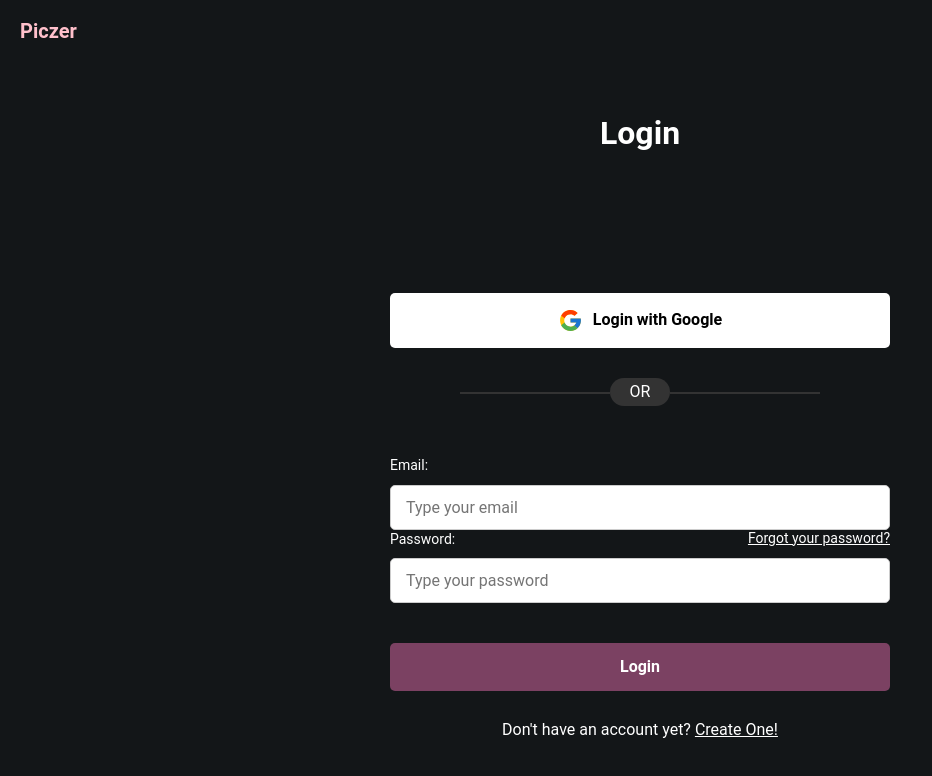
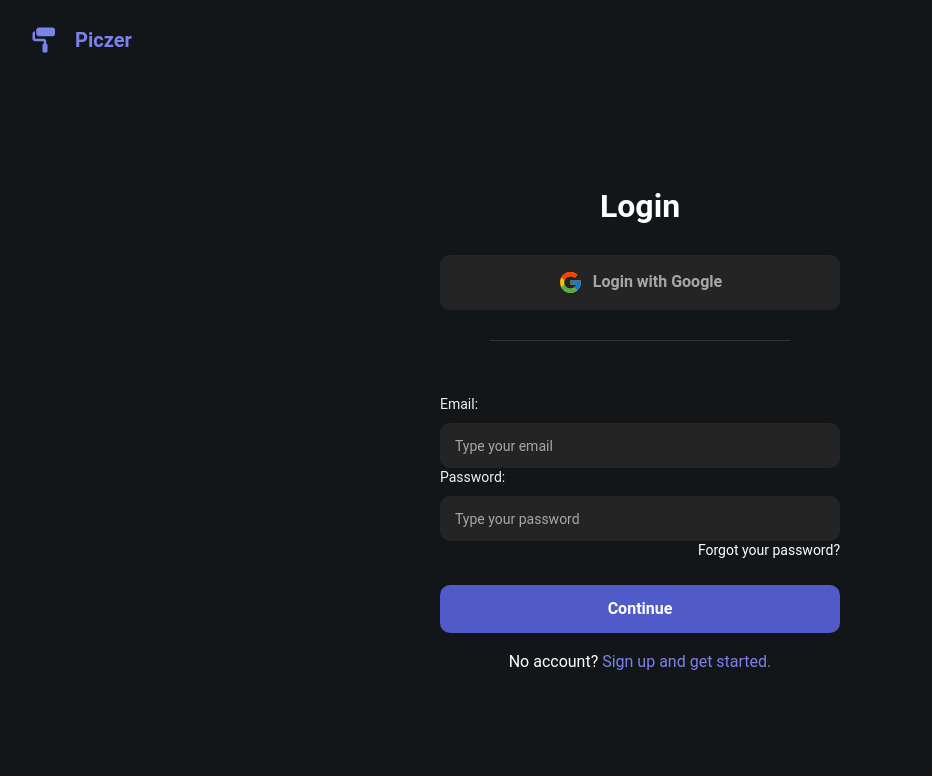
Before and after one commit to Zuhayr-Hasan/Image-Gallery, a React (Create React App) app: page / in a window 1280 px wide. Shown: the top 776 px of the page, without its empty margins (0-932 px from the left). Built offline with nearby package versions, Linux system fonts and the light colour scheme.

Commit message:
initial commit

```diff
--- a/package.json
+++ b/package.json
@@ -6,13 +6,16 @@
     "@testing-library/jest-dom": "^5.16.5",
     "@testing-library/react": "^13.4.0",
     "@testing-library/user-event": "^13.5.0",
+    "firebase": "^10.1.0",
     "react": "^18.2.0",
     "react-dom": "^18.2.0",
     "react-helmet": "^6.1.0",
     "react-icons": "^4.10.1",
-    "react-router-dom": "^6.14.1",
+    "react-router": "^6.15.0",
+    "react-router-dom": "^6.15.0",
     "react-scripts": "5.0.1",
     "redux-persist": "^6.0.0",
+    "sass": "^1.64.2",
     "styled-components": "^6.0.4",
     "web-vitals": "^2.1.4"
   },
--- a/src/Main.scss
+++ b/src/Main.scss
@@ -20,6 +20,29 @@ body {
   margin-top: 15px;
 }
 
+::placeholder {
+  // color: rgb(135, 135, 135);
+  color: rgba(255, 255, 255, 0.6);
+  font-size: 14px;
+}
+
+.color-purple {
+  color: #7B83EB;
+  text-decoration: none;
+}
+
+.color-purple:hover {
+  text-decoration: underline;
+}
+
+.text-decoration {
+  text-decoration: none;
+}
+
+.vertical-center {
+  display: flex;
+  align-items: center;
+}
 // :focus {
 //   outline: 2px solid orange;
 // }
@@ -70,7 +93,12 @@ img {
 // Extra Stuff
 
 .auth-msg {
-  color:#e5e758;
+  color: #f6aac9;
+  display: flex;
+  align-items: center;
+  background: #4c2f36;
+  padding: 10px 50px;
+  border-radius: 5px;
 }
 
 .form-separator {
@@ -80,8 +108,8 @@ img {
   p {
     display: inline-block;
     background: #333;
-    padding: 5px 20px;
-    border-radius: 100vh;
+    // padding: 5px 20px;
+    // border-radius: 100vh;
     position: relative;
     text-transform: uppercase;
 
@@ -90,7 +118,7 @@ img {
       position: absolute;
       content: "";
       width: 150px;
-      height: 2px;
+      height: 1px;
       background: #333;
       color: white;
       top: 50%;
@@ -102,7 +130,7 @@ img {
       position: absolute;
       content: "";
       width: 150px;
-      height: 2px;
+      height: 1px;
       background: #333;
       color: white;
       top: 50%;
@@ -129,6 +157,10 @@ label {
   }
 }
 
+.reset-less-imp-margin {
+  margin-top: 10px;
+}
+
 .less-important {
   color: rgba(255,255,255, 0.6);
 }
@@ -138,11 +170,13 @@ label {
 }
 
 .authPageLogo {
-  text-align:  left;
+  text-align: left;
   color: pink;
   font-size: 20px;
-  margin-top: 20px;
+  // padding-top: 20px;
   margin-left: 20px;
+  // border: 2px solid red;
+  padding: 10px;
 
   @media screen and (max-width: 650px) {
      text-align: center;
@@ -160,3 +194,10 @@ label {
 // .success {
 
 // }
+
+// Authentication - Login
+
+
+// Authentication - Signup
+
+// Authentication - Reset
--- a/src/Normalize.scss
+++ b/src/Normalize.scss
@@ -39,7 +39,7 @@ main {
 
 h1 {
   font-size: 2em;
-  margin: 0.67em 0;
+  // margin: 0.67em 0;
 }
 
 /* Grouping content
--- a/src/authentication/login.jsx
+++ b/src/authentication/login.jsx
@@ -1,9 +1,19 @@
 import * as React from 'react'
+import { useState } from 'react';
 import { Link } from 'react-router-dom'
 import { useNavigate } from 'react-router-dom'
+import { auth, googleProvider } from "../utils/firebase";
+import {
+  signInWithEmailAndPassword,
+  signInWithPopup,
+} from "firebase/auth";
+import handleAuthErrors from '../utils/handleAuthError';
+import { BiSolidError, BiSolidPaintRoll } from 'react-icons/bi';
 
 import { FcGoogle } from 'react-icons/fc'
 import styled from 'styled-components'
+import { BsGoogle } from 'react-icons/bs';
+// import { icons } from 're  act-icons';
 
 const Button = styled.button`
   width: 100%;
@@ -11,7 +21,7 @@ const Button = styled.button`
   background: ${(props) => props.bg || '#fff'};
   color: ${(props) => props.color || '#000'};
   border: 0;
-  border-radius: 5px;
+  border-radius: 10px;
   cursor: pointer;
   transition: background 200ms ease-in-out;
   font-weight: bold;
@@ -53,33 +63,68 @@ const Container = styled.div`
 `
 
 const Form = styled.form`
-  width: 500px;
+  width: 400px;
   input {
     diplay: block;
+    background: #242424;
+    color: #f0f0f0;
     marign-bottom: 20px;
-    padding: 10px 15px;
+    padding: 15px 15px;
     width: 100%;
+    border-radius: 10px;
     height: 45px;
-    border-radius: 5px;
-    border: 1px solid #ccc;
+    border: 0;
     font-size: 16px;
+    outline: none;
+
+    &:hover {
+      background: #2b2b2b;
+    }
+    &:focus {
+      border: 2px solid #464EB8;
+    }
   }
 `
 
 const Login = () => {
-  const navigate = useNavigate()
+  const [email, setEmail] = useState("");
+  const [password, setPassword] = useState("");
+  const [error, setError] = useState(null);
+  const navigate = useNavigate();
 
-  const handleLogin = () => {
-    navigate('/home')
-  }
+  const signIn = async (e) => {
+    e.preventDefault();
+
+    try {
+      await signInWithEmailAndPassword(auth, email, password);
+      navigate('/home');
+    } catch (errorDescription) {
+      let errorMsg = handleAuthErrors(errorDescription);
+      console.log(errorMsg);
+      console.log(email, password);
+      setError(errorMsg);
+    }
+  };
+
+  const signInWithGoogle = async () => {
+    try {
+      await signInWithPopup(auth, googleProvider);
+      navigate('/home');
+    } catch (err) {
+      console.error(err);
+    }
+  };
 
   return (
-    <div>
-      <h1 className='authPageLogo'>Piczer</h1>
-      <Container>
-        <h1>Login</h1>
+    <div style={{ height: '100vh' }}>
+      <h1 className='authPageLogo vertical-center' style={{color: '#7B83EB', height: '10%' }}>
+        <BiSolidPaintRoll style={{marginRight: '15px', width: '30px', height: '30px'}}/>
+        Piczer
+      </h1>
+      <Container style={{height: '90%'}}>
+        <h1 style={{marginTop: '60px'}}>Login</h1>
         <div className='form-separator-large'></div>
-        <Button style={{ width: '500px' }}>
+        <Button bg={'#242424'} hv={'#2b2b2b'} color={'rgba(255, 255, 255, 0.6)'} style={{ width: '400px', marginTop: '-90px', padding: '15px 10px' }} onClick={signInWithGoogle}>
           <FcGoogle
             style={{
               verticalAlign: 'middle',
@@ -89,44 +134,48 @@ const Login = () => {
           />
           Login with Google
         </Button>
+        { error && <p className='auth-msg' style={{marginTop: '25px', borderRadius: '5px'}}><BiSolidError style={{color: "#ff3769", width: '25px', height: '25px', marginRight: 15}}/> {error}</p> }
+
         <div className='form-separator'>
-          <p>Or</p>
+          <p></p>
         </div>
 
-        <Form>
-          <label>
+        <Form onSubmit={signIn}>
+          <label style={{color: '#f0f0f0'}}>
             Email:
             <input
               name='email'
               type='email'
               placeholder='Type your email'
-              required
+              onChange={(e) => setEmail(e.target.value)}
             />
           </label>
-          <label>
+          <label style={{ marginTop: 30, color: '#f0f0f0'}}>
             Password:
-            <p style={{ float: 'right' }}>
-              <Link to='/reset'>Forgot your password?</Link>
-            </p>
+
             <input
               name='password'
               type='password'
               placeholder='Type your password'
-              required
+              onChange={(e) => setPassword(e.target.value)}
             />
+
           </label>
+          <p style={{ float: 'right' }}>
+              <Link style={{textDecoration: 'none', fontSize: '14px'}} to='/reset'>Forgot your password?</Link>
+          </p>
           <Button
             color='white'
-            bg='#7B4162'
-            hv='#552340'
-            style={{ marginTop: '40px' }}
-            onClick={handleLogin}
+            bg="#505AC9"
+            hv='#464EB8'
+            style={{ marginTop: '25px' }}
+
           >
-            Login
+            Continue
           </Button>
           <div className='form-separator'></div>
-          <p className='center'>
-            Don't have an account yet? <Link to='/signup'>Create One!</Link>
+          <p className='center' style={{marginTop: '-10px'}}>
+          No account? <Link className="color-purple" to='/signup'>Sign up and get started.</Link>
           </p>
         </Form>
       </Container>
--- a/src/authentication/reset.jsx
+++ b/src/authentication/reset.jsx
@@ -1,5 +1,14 @@
-import React from 'react'
+import React, { useState } from 'react'
+import { useNavigate } from 'react-router-dom'
 import styled from 'styled-components'
+import { BiSolidPaintRoll } from 'react-icons/bi';
+import { auth } from "../utils/firebase";
+import { sendPasswordResetEmail } from "firebase/auth";
+import { BsCheck2Circle } from 'react-icons/bs';
+import handleResetError from '../utils/handleResetError'
+import { BiSolidError} from 'react-icons/bi';
+// import { BiSolidCheckCircle } from 'react-icons/bi';
+// import { BsCheckCircleFill } from 'react-icons/bs';
 
 const Button = styled.button`
   width: 100%;
@@ -7,7 +16,7 @@ const Button = styled.button`
   background: ${(props) => props.bg || '#fff'};
   color: ${(props) => props.color || '#000'};
   border: 0;
-  border-radius: 5px;
+  border-radius: 10px;
   cursor: pointer;
   transition: background 200ms ease-in-out;
   font-weight: bold;
@@ -39,7 +48,7 @@ const Container = styled.div`
     }
 
     p {
-      margin-bottom: 20px;
+      margin-bottom: -10px;
 
       a {
         color: #aaa;
@@ -49,44 +58,105 @@ const Container = styled.div`
 `
 
 const Form = styled.form`
+  width: 400px;
   input {
     diplay: block;
+    background: #242424;
+    color: #f0f0f0;
     marign-bottom: 20px;
-    padding: 10px 15px;
+    padding: 15px 15px;
     width: 100%;
-    border-radius: 5px;
-    border: 1px solid #ccc;
+    border-radius: 10px;
+    height: 45px;
+    border: 0;
+    font-size: 16px;
+    outline: none;
+
+    &:hover {
+      background: #2b2b2b;
+    }
+    &:focus {
+      border: 2px solid #464EB8;
+    }
   }
 `
 
+const SuccessMessage = styled.p`
+  background: #2d492d;
+  color: #a9f5a9;
+  font-size: 16px;
+  text-align: center;
+  width: 435px;
+  border-radius: 5px;
+  padding: 10px 15px;
+`
+
 function Reset() {
+  const [emailVarification, setEmailVarification] = useState("");
+  const [resetVarification, setresetVarification] = useState(false);
+  const [error, setError] = useState(null);
+  const navigate = useNavigate();
+
+  const handleEmailVarification  = async (e) => {
+    e.preventDefault();
+
+    sendPasswordResetEmail(auth, emailVarification)
+    .then(() => {
+      console.log("email sent")
+      setresetVarification(true)
+      setTimeout(() => {
+        navigate('/')
+      }, 5000)
+    })
+    .catch((error) => {
+      const errorCode = error.code;
+      const errorMessage = error.message;
+      console.log('reset error: ', errorCode, errorMessage);
+      const errorMsg = handleResetError(error);
+      setError(errorMsg);
+    });
+  }
+
   return (
-    <div>
-      <h1 className='authPageLogo'>Piczer</h1>
-      <Container>
+    <div style={{ height: '100vh' }}>
+      {/* <h1 className='authPageLogo'>Piczer</h1> */}
+      <h1 className='authPageLogo vertical-center' style={{color: '#7B83EB', height: '10%' }}>
+        <BiSolidPaintRoll style={{marginRight: '15px', width: '30px', height: '30px'}}/>
+        Piczer
+      </h1>
+      <Container style={{height: '90%'}}>
         <div>
+          { error && <p className='auth-msg' style={{marginBottom: '15px', borderRadius: '5px'}}><BiSolidError style={{color: "#ff3769", width: '25px', height: '25px', marginRight: 15}}/> {error}</p> }
+          {resetVarification &&
+          <SuccessMessage className='vertical-center' style={{marginBottom: '15px'}}>
+            <BsCheck2Circle style={{width: '25px', height: '25px', marginRight: '15px'}} />
+            An email with a password reset link has been sent.
+          </SuccessMessage>}
           <h1>Forgot your password?</h1>
-          <p className='less-important'>
+          <p className='less-important reset-less-imp-margin'>
             Please type your email below to receive a link to reset your
             password.
           </p>
           <div className='form-separator'></div>
-          <Form>
+          <Form onSubmit={handleEmailVarification}>
             <input
               name='email'
               type='email'
-              placeholder='Type your email'
+              placeholder='example@gmail.com'
               required
+              onChange={(e) => setEmailVarification(e.target.value)}
             />
             <Button
               color='white'
-              bg='#7B4162'
-              hv='#552340'
-              style={{ marginTop: '30px' }}
+              bg="#505AC9"
+              hv='#464EB8'
+              style={{ marginTop: '25px' }}
             >
-              Send Password Reset Email
+              Reset Password
             </Button>
+
           </Form>
+
         </div>
       </Container>
     </div>
--- a/src/authentication/signup.jsx
+++ b/src/authentication/signup.jsx
@@ -1,6 +1,7 @@
 import React from 'react'
 import styled from 'styled-components'
 import { FcGoogle } from 'react-icons/fc'
+import { BiSolidPaintRoll } from 'react-icons/bi';
 
 import { Link } from 'react-router-dom'
 
@@ -10,7 +11,7 @@ const Button = styled.button`
   background: ${(props) => props.bg || '#fff'};
   color: ${(props) => props.color || '#000'};
   border: 0;
-  border-radius: 5px;
+  border-radius: 10px;
   cursor: pointer;
   transition: background 200ms ease-in-out;
   font-weight: bold;
@@ -52,25 +53,37 @@ const Container = styled.div`
 `
 
 const Form = styled.form`
-  width: 500px;
+  width: 400px;
   input {
     diplay: block;
+    background: #242424;
+    color: #f0f0f0;
     marign-bottom: 20px;
-    padding: 10px 15px;
+    padding: 15px 15px;
     width: 100%;
-    border-radius: 5px;
-    border: 1px solid #ccc;
+    border-radius: 10px;
+    height: 45px;
+    border: none;
+    font-size: 16px;
+    outline: none;
+
+    &:hover {
+      background: #2b2b2b;
+    }
   }
 `
 
 function Signup() {
   return (
-    <div>
-      <h1 className='authPageLogo'>Piczer</h1>
-      <Container>
-        <h1>Signup</h1>
+    <div style={{ height: '100vh' }}>
+       <h1 className='authPageLogo vertical-center' style={{color: '#7B83EB', height: '10%' }}>
+        <BiSolidPaintRoll style={{marginRight: '15px', width: '30px', height: '30px'}}/>
+        Piczer
+      </h1>
+      <Container style={{height: '90%'}}>
+        <h1 style={{marginTop: '60px'}}>Signup</h1>
         <div className='form-separator-large'></div>
-        <Button style={{ width: '500px' }}>
+        <Button bg={'#242424'} hv={'#2b2b2b'} color={'rgba(255, 255, 255, 0.6)'} style={{ width: '400px', marginTop: '-90px', padding: '15px 10px' }}>
           <FcGoogle
             style={{
               verticalAlign: 'middle',
@@ -81,11 +94,11 @@ function Signup() {
           Login with Google
         </Button>
         <div className='form-separator'>
-          <p>Or</p>
+          <p></p>
         </div>
 
         <Form>
-          <label>
+          <label style={{color: '#f0f0f0'}}>
             Email:
             <input
               name='email'
@@ -94,9 +107,9 @@ function Signup() {
               required
             />
           </label>
-          <label>
+          <label style={{ marginTop: 30, color: '#f0f0f0'}}>
             Password:
-            <p style={{ float: 'right' }}>Forgot your password?</p>
+
             <input
               name='password'
               type='password'
@@ -106,17 +119,17 @@ function Signup() {
           </label>
           <Button
             color='white'
-            bg='#7B4162'
-            hv='#552340'
-            style={{ marginTop: '40px' }}
+            bg="#505AC9"
+            hv='#464EB8'
+            style={{ marginTop: '25px' }}
           >
-            Signup
+            Continue
           </Button>
           <div className='form-separator'></div>
-          <p className='center'>
-            Already have an account?{' '}
+          <p className='center' style={{marginTop: '-10px'}}>
+            Member already?{' '}
             <a>
-              <Link to="/">Login!</Link>
+              <Link className="color-purple" to="/">Click to login.</Link>
             </a>
           </p>
         </Form>
--- /dev/null
+++ b/src/utils/firebase.jsx
@@ -0,0 +1,21 @@
+import { initializeApp } from 'firebase/app'
+import { getAuth, GoogleAuthProvider } from 'firebase/auth'
+import { getFirestore } from 'firebase/firestore'
+import { getStorage } from 'firebase/storage'
+
+const firebaseConfig = {
+  apiKey: 'AIzaSyDEQ5siZmOUY-lI-N04yprxYHwwfqgnSS8',
+  authDomain: 'image-gallery-394400.firebaseapp.com',
+  projectId: 'image-gallery-394400',
+  storageBucket: 'image-gallery-394400.appspot.com',
+  messagingSenderId: '703934404327',
+  appId: '1:703934404327:web:02c506f863344cf51df442',
+  measurementId: 'G-RWTX3YQ4WG',
+}
+
+const app = initializeApp(firebaseConfig)
+export const auth = getAuth(app)
+export const googleProvider = new GoogleAuthProvider()
+
+export const db = getFirestore(app);
+export const storage = getStorage(app);
--- /dev/null
+++ b/src/utils/handleAuthError.jsx
@@ -0,0 +1,20 @@
+const handleAuthErrors = (err, authType) => {
+    switch (err.code){
+      case "auth/email-already-in-use":
+        return "Email is already taken";
+      case "auth/invalid-email":
+        return "Provided email address is not valid"
+      case "auth/weak-password":
+        return "Password should be at least 6 characters long"
+      case "auth/user-disabled":
+        return "This account has been disbaled.";
+      case "auth/operation-not-allowed":
+        return "Sorry, not accepting any more signups using this method"
+      case "auth/popup-closed-by-user":
+        return `Popup closed before finalizing the ${authType} process.`;
+     default:
+        return "Invalid email or password. Please try again"
+    }
+ }
+
+ export default handleAuthErrors;
--- /dev/null
+++ b/src/utils/handleResetError.jsx
@@ -0,0 +1,14 @@
+const handleResetErrors = (err) => {
+    switch (err.code){
+      case "auth/invalid-email":
+        return "Provided email address is not valid."
+      case "auth/user-disabled":
+        return "This account has been disbaled.";
+      case "auth/operation-not-allowed":
+        return "Sorry, not accepting any more signups using this method."
+     default:
+        return "If the email exists, you'll get a reset link in your inbox soon."
+    }
+  }
+
+  export default handleResetErrors;
```
Also changed, not shown: src/components/navigation/Nav.jsx (+10 -3 lines), 1 other file (tests, documents, lock files or other folders).
